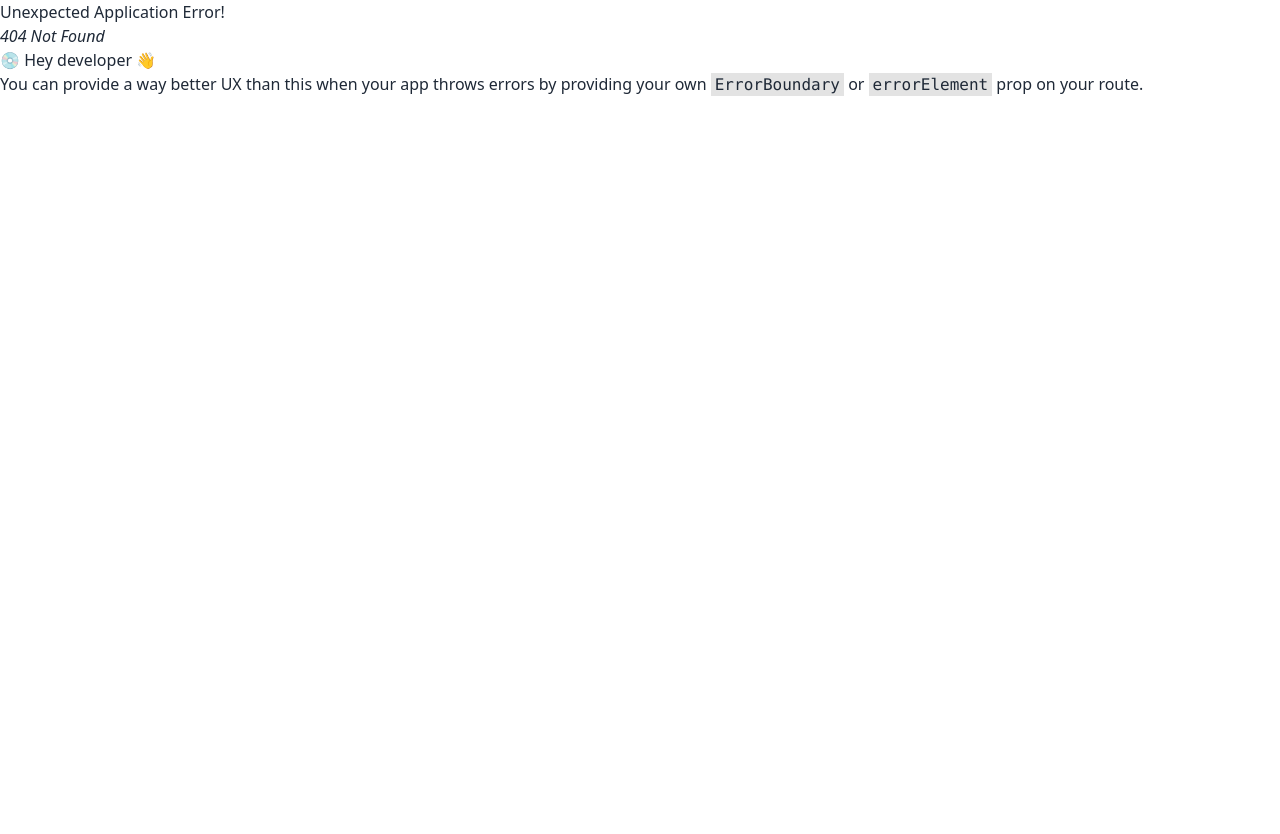
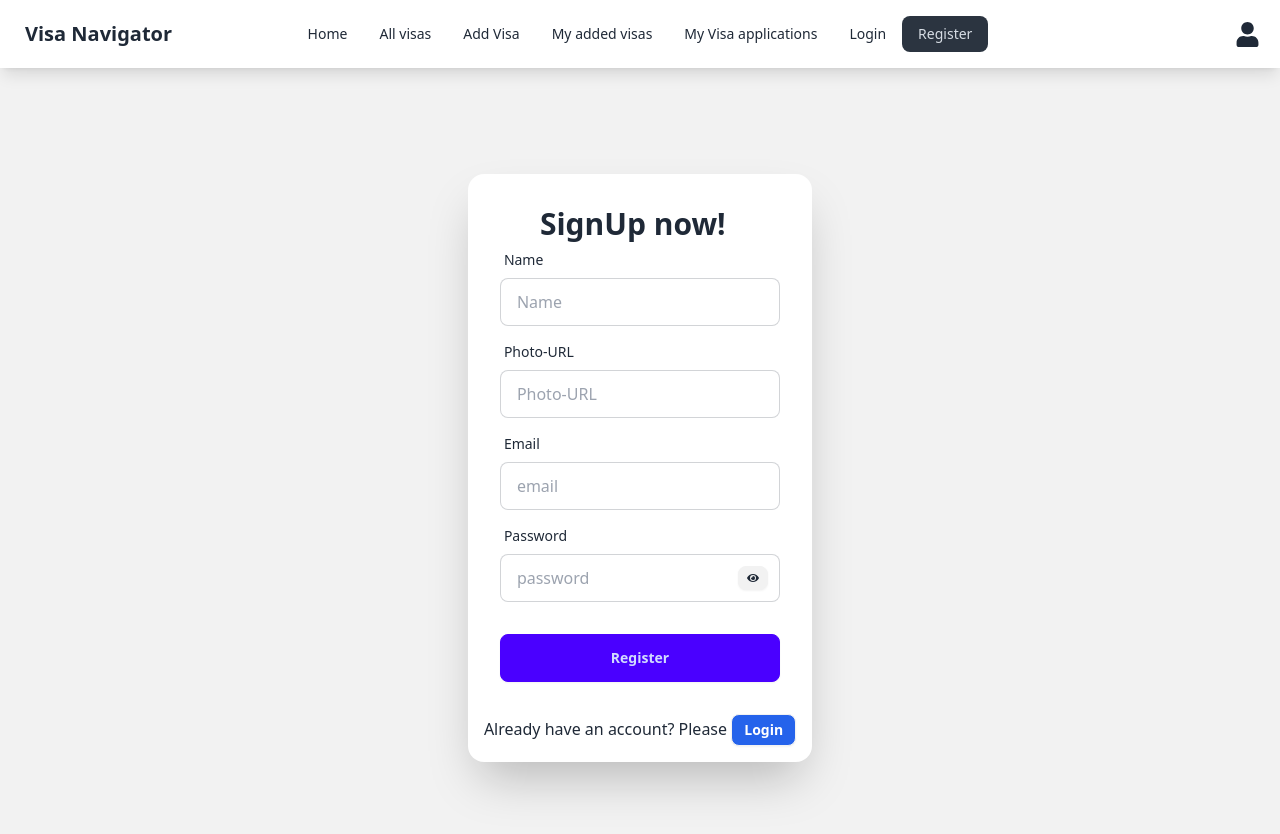
Before and after one commit to rasel3980/visa-navigator, a React (Vite) app: page /register in a window 1280 px wide. Before the commit this address had no page. Shown: the top 834 px of the page. Before the commit the page ends 800 px from the top, so only its background shows below. Built offline with nearby package versions, Linux system fonts and the light colour scheme; no server answers.

Commit message:
added a Register form

```diff
--- /dev/null
+++ b/src/AuthProvider/AuthProvider.jsx
@@ -0,0 +1,63 @@
+import React, { createContext, useEffect, useState } from "react";
+import { createUserWithEmailAndPassword, GoogleAuthProvider, onAuthStateChanged, sendPasswordResetEmail, signInWithEmailAndPassword, signInWithPopup, signOut, } from "firebase/auth";
+import { auth } from "../Firebase/Firebase.init";
+export const authContext = createContext();
+
+const AuthProvider = ({ routes }) => {
+    const provider = new GoogleAuthProvider();
+    const [user,setUser] = useState(null);
+
+    const handleSignUp = (Email, Password) => {
+        return createUserWithEmailAndPassword(auth, Email, Password)
+
+      }
+
+  const handleLogout = () => {
+    return signOut(auth);
+  };
+  const handleSignIN = (Email, Password) => {
+    return signInWithEmailAndPassword(auth, Email, Password);
+  };
+  const handleGoogleLogin = () => {
+    return signInWithPopup(auth, provider);
+  };
+
+
+  const ForgetPassword = (Email) => {
+    return sendPasswordResetEmail(auth, Email);
+  };
+
+  useEffect(()=>{
+    const unsubscribe = onAuthStateChanged(auth,(currentUser)=>{
+      // console.log(currentUser);
+      if(currentUser){
+        setUser(currentUser)
+      }
+      else{
+        setUser(null)
+      }
+
+        return ()=>{
+            unsubscribe();
+        }
+    })
+  },[])
+
+  const authInfo = {
+    handleGoogleLogin,
+    handleLogout,
+    handleSignUp,
+    handleSignIN,
+    user,
+    setUser,
+    ForgetPassword
+  };
+
+  return (
+    <div>
+      <authContext.Provider value={authInfo}>{routes}</authContext.Provider>
+    </div>
+  );
+};
+
+export default AuthProvider;
--- a/src/Components/AuthProvider/AuthProvider.jsx
+++ /dev/null
@@ -1,20 +0,0 @@
-import React, { createContext } from 'react';
-export const authContext = createContext();
-
-
-const AuthProvider = ({ routes }) => {
-    const handleSignIN = (Email,Password)=>{
-        return signInWithEmailAndPassword(auth,Email,Password)
-
-      }
-      const authInfo ={
-        handleSignIN
-      }
-    return (
-        <div>
-           <authContext.Provider value={authInfo}>{routes}</authContext.Provider>
-        </div>
-    );
-};
-
-export default AuthProvider;
--- a/src/Components/Header.jsx
+++ b/src/Components/Header.jsx
@@ -1,17 +1,48 @@
-import React from 'react';
-import { NavLink } from 'react-router-dom';
+import React, { useContext, useState, useRef, useEffect } from 'react';
+import { NavLink, } from 'react-router-dom';
+import { authContext } from '../AuthProvider/AuthProvider';
+import { FaUser } from 'react-icons/fa';
+
+const Header = () => {
+  const { user, handleLogout } = useContext(authContext);
+  const [isClicked, setIsClicked] = useState(false);
+  const dropdownRef = useRef(null);
+  const Dropdown = () => {
+    setIsClicked(prevState => !prevState);
+  };
+  useEffect(() => {
+    const handleClickOutside = (event) => {
+      if (dropdownRef.current && !dropdownRef.current.contains(event.target)) {
+        setIsClicked(false);
+      }
+    };
+
+    document.addEventListener('click', handleClickOutside);
+
+    return () => {
+      document.removeEventListener('click', handleClickOutside);
+    };
+  }, []);
 
 
-const Header = () => {
-  const Link= <>
+
+  const Links = () => {
+    return (
+      <>
         <li><NavLink to="/">Home</NavLink></li>
         <li><NavLink to="all">All visas</NavLink></li>
         <li><NavLink to="add">Add Visa</NavLink></li>
         <li><NavLink to="my">My added visas</NavLink></li>
         <li><NavLink to="visa">My Visa applications</NavLink></li>
+        {!user && (
+          <>
             <li><NavLink to="/login">Login</NavLink></li>
-      <li><NavLink to="/registration">Registration</NavLink></li>
+            <li><NavLink to="/register">Register</NavLink></li>
           </>
+        )}
+      </>
+    );
+  };
 
   return (
     <div>
@@ -35,22 +66,47 @@ const Header = () => {
             <ul
               tabIndex={0}
               className="menu menu-sm dropdown-content bg-base-100 rounded-box z-[1] mt-3 w-52 p-2 shadow">
-        {
-          Link
-        }
+              {Links()}
             </ul>
           </div>
           <a className="btn btn-ghost text-xl">Visa Navigator</a>
         </div>
         <div className="navbar-center hidden lg:flex">
           <ul className="menu menu-horizontal px-1">
-        {
-          Link
-        }
+            {Links()}
           </ul>
         </div>
         <div className="navbar-end">
-    <a className="btn">Button</a>
+          {user ? (
+            <div className="relative mr-2" ref={dropdownRef}>
+              <NavLink>
+                <img
+                  className="w-10 rounded-full cursor-pointer"
+                  src={user?.photoURL}
+                  alt="userPhoto"
+                  onClick={Dropdown}
+                />
+              </NavLink>
+
+              {isClicked && (
+                <div className="absolute bg-white shadow-lg rounded-md p-2 mt-2 right-0 w-48 z-10">
+                  <div className="grid items-center">
+                    <span>{user?.displayName || 'Username'}</span>
+                    <button
+                      onClick={handleLogout}
+                      className="text-red-500 hover:text-red-700 text-sm"
+                    >
+                      Logout
+                    </button>
+                  </div>
+                </div>
+              )}
+            </div>
+          ) : (
+            <div className="mr-3">
+              <FaUser size={25} />
+            </div>
+          )}
         </div>
       </div>
     </div>
--- a/src/Components/Login.jsx
+++ b/src/Components/Login.jsx
@@ -1,6 +1,6 @@
 import React, { useContext, useState } from 'react';
 import { NavLink, useNavigate } from 'react-router-dom';
-import { authContext } from './AuthProvider/AuthProvider';
+import { authContext } from '../AuthProvider/AuthProvider';
 import { FcGoogle } from 'react-icons/fc';
 import { FaEye, FaEyeSlash } from 'react-icons/fa';
 
@@ -41,7 +41,7 @@ const Login = () => {
         navigate("/")
       })
       .catch(error=>{
-        // console.log("ERROR",error);
+        console.log("ERROR",error);
       })
     }
     return (
@@ -79,7 +79,7 @@ const Login = () => {
         </div>
       </form>
 
-      <p className='ml-5 mb-5 mr-3'>New to this website? Please <button className='btn btn-sm bg-blue-600 text-white'><NavLink to="/signUp">SignUp</NavLink></button></p>
+      <p className='ml-5 mb-5 mr-3'>New to this website? Please <button className='btn btn-sm bg-blue-600 text-white'><NavLink to="/register">Register</NavLink></button></p>
       <div className='flex justify-center items-center'>
       <button onClick={handleLogin} className='flex items-center justify-center'> <FcGoogle size={40} ></FcGoogle>Login with Google</button>
 
--- /dev/null
+++ b/src/Components/Profile.jsx
@@ -0,0 +1,11 @@
+import React from 'react';
+
+const Profile = () => {
+    return (
+        <div>
+
+        </div>
+    );
+};
+
+export default Profile;
--- /dev/null
+++ b/src/Components/Register.jsx
@@ -0,0 +1,128 @@
+import React, { useContext, useState } from 'react';
+import { authContext } from '../AuthProvider/AuthProvider';
+import { NavLink, useNavigate } from 'react-router-dom';
+import { FaEye, FaEyeSlash } from 'react-icons/fa';
+
+const Register = () => {
+    const { handleSignUp, ManageProfile } = useContext(authContext);
+  const [errorMessage, setErrorMessage] = useState("");
+  const [success, setSuccess] = useState(false);
+  const [showPassword, setShowPassword] = useState(false);
+  const navigate = useNavigate();
+
+  const handleSubmit = (event) => {
+    event.preventDefault();
+    const Email = event.target.email.value;
+    const Password = event.target.password.value;
+    const Name = event.target.name.value;
+    const photo = event.target.url.value;
+    // console.log(Name,Email, Password,photo);
+    setErrorMessage("");
+    setSuccess(false);
+    if (Password.length < 6) {
+      setErrorMessage("Password should be 6 character or longer");
+      return;
+    }
+
+    if (!/[a-z]/.test(Password)) {
+      setErrorMessage("Password must contain at least one lowercase letter");
+      return;
+    }
+    if (!/[A-Z]/.test(Password)) {
+      setErrorMessage("Password must contain at least one Uppercase letter");
+      return;
+    }
+
+    handleSignUp(Email, Password).then((result) => {
+      // console.log(result.user);
+      setSuccess(true);
+      navigate("/");
+      event.target.reset();
+    });
+  };
+    return (
+        <div className="hero bg-base-200 min-h-screen">
+      <div className="hero-content flex-col lg:flex-row-reverse">
+        <div className="card bg-base-100 w-full max-w-sm shrink-0 shadow-2xl">
+          <form onSubmit={handleSubmit} className="card-body">
+            <div className="form-control">
+              <h1 className="text-3xl font-bold ml-10">SignUp now!</h1>
+              <label className="label">
+                <span className="label-text">Name</span>
+              </label>
+              <input
+                type="text"
+                name="name"
+                placeholder="Name"
+                className="input input-bordered"
+                required
+              />
+            </div>
+            <div className="form-control">
+              <label className="label">
+                <span className="label-text">Photo-URL</span>
+              </label>
+              <input
+                type="url"
+                name="url"
+                placeholder="Photo-URL"
+                className="input input-bordered"
+                required
+              />
+            </div>
+            <div className="form-control">
+              <label className="label">
+                <span className="label-text">Email</span>
+              </label>
+              <input
+                type="email"
+                name="email"
+                placeholder="email"
+                className="input input-bordered"
+                required
+              />
+            </div>
+            <div className="form-control relative ">
+              <label className="label">
+                <span className="label-text">Password</span>
+              </label>
+              <input
+                type={showPassword ? "text" : "password"}
+                name="password"
+                placeholder="password"
+                className="input input-bordered"
+                required
+              />
+              <button
+                onClick={() => setShowPassword(!showPassword)}
+                className="btn absolute right-3 top-12 btn-xs"
+              >
+                {showPassword ? <FaEyeSlash></FaEyeSlash> : <FaEye></FaEye>}{" "}
+              </button>
+            </div>
+            <div className="form-control mt-6">
+              <button className="btn btn-primary">Register</button>
+            </div>
+          </form>
+          <p className="ml-4 mb-4 mr-4">
+            Already have an account? Please{" "}
+            <button className="btn btn-sm bg-blue-600 text-white">
+              <NavLink to="/login">Login</NavLink>
+
+            </button>
+          </p>
+          {errorMessage && (
+            <p className="text-red-600 ml-4 mb-3">{errorMessage}</p>
+          )}
+          {success && (
+            <p className="text-green-600 mb-3 ml-20 text-lg">
+              Register Successfully
+            </p>
+          )}
+        </div>
+      </div>
+    </div>
+    );
+};
+
+export default Register;
--- a/src/Components/Firebase/Firebase.init.js
+++ b/src/Firebase/Firebase.init.js
@@ -1,4 +1,5 @@
 import { initializeApp } from "firebase/app";
+import { getAuth } from "firebase/auth";
 
 const firebaseConfig = {
 
@@ -15,3 +16,4 @@ const firebaseConfig = {
 
 // Initialize Firebase
 const app = initializeApp(firebaseConfig);
+export const auth = getAuth(app);
--- a/src/Components/MainLayout/MainLayout.jsx
+++ b/src/MainLayout/MainLayout.jsx
@@ -1,12 +1,13 @@
 import React from 'react';
-import Home from '../Home';
 import { Outlet } from 'react-router-dom';
-import Header from '../Header';
+import Header from '../Components/Header';
 
 const MainLayout = () => {
     return (
         <div>
+            <div className='sticky top-0 z-50 backdrop-blur-lg bg-white/30 shadow-lg '>
             <Header></Header>
+            </div>
             <Outlet></Outlet>
         </div>
     );
--- a/src/main.jsx
+++ b/src/main.jsx
@@ -1,8 +1,8 @@
 import { StrictMode } from 'react'
 import { createRoot } from 'react-dom/client'
 import './index.css'
-import Router from './Components/Router/Router.jsx'
-import AuthProvider from './Components/AuthProvider/AuthProvider.jsx';
+import Router from './Router/Router.jsx'
+import AuthProvider from './AuthProvider/AuthProvider.jsx';
 import { RouterProvider } from 'react-router-dom';
 
 createRoot(document.getElementById('root')).render(
```
Also changed, not shown: src/Router/Router.jsx (renamed from src/Components/Router/Router.jsx, +7 -2 lines). Lines whose indentation alone changed are shown as unchanged.
